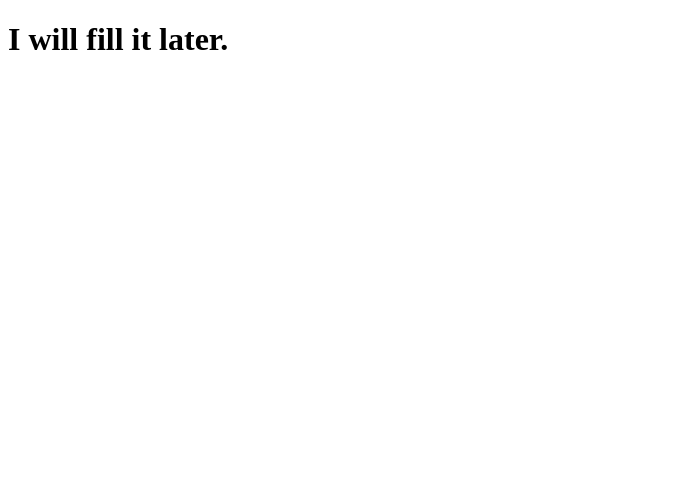
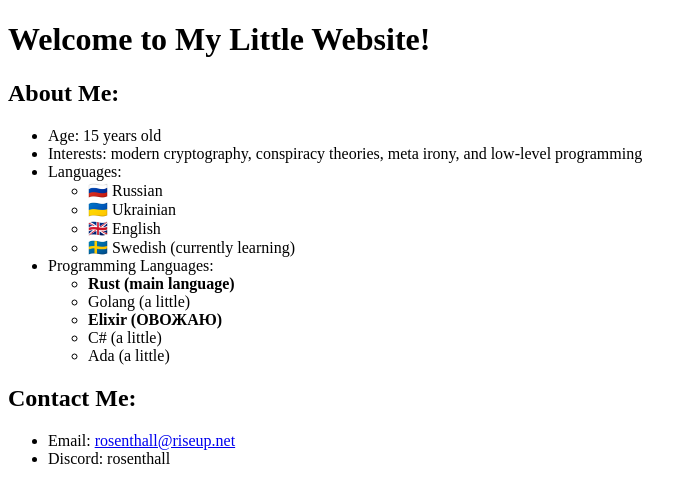
Before and after one commit to rosenthall/rosenthall.github.io, a plain HTML site: page index.html in a window 1280 px wide. Shown: the whole page, without its empty margins (0-697 px from the left). Drawn offline with Linux system fonts and the light colour scheme.

Commit message:
Update index.html
Added basic information about myself && the ways to contact me

```diff
--- a/index.html
+++ b/index.html
@@ -1,14 +1,41 @@
+<!DOCTYPE html>
+<html>
 
-<!DOCTYPE html>
-<html lang="en">
+<head>
+    <title>My Little Website</title>
+</head>
 
-    <head>
-        <meta charset="UTF-8">
-        <title>Rosenthall's site</title>
-    </head>
+<body>
+    <h1>Welcome to My Little Website!</h1>
 
-    <body>
-        <h1>I will fill it later.</h1>
-    </body>
+    <h2>About Me:</h2>
+    <ul>
+        <li>Age: 15 years old</li>
+        <li>Interests: modern cryptography, conspiracy theories, meta irony, and low-level programming</li>
+        <li>Languages:
+            <ul>
+                <li><span>&#x1F1F7;&#x1F1FA;</span> Russian</li>
+                <li><span>&#x1F1FA;&#x1F1E6;</span> Ukrainian</li>
+                <li><span>&#x1F1EC;&#x1F1E7;</span> English</li>
+                <li><span>&#x1F1F8;&#x1F1EA;</span> Swedish (currently learning)</li>
+            </ul>
+        </li>
+        <li>Programming Languages:
+            <ul>
+                <li><strong>Rust (main language)</strong></li>
+                <li>Golang (a little)</li>
+                <li><strong>Elixir (OBОЖАЮ)</strong></li>
+                <li>C# (a little)</li>
+                <li>Ada (a little)</li>
+            </ul>
+        </li>
+    </ul>
+
+    <h2>Contact Me:</h2>
+    <ul>
+        <li>Email: <a href="mailto:rosenthall@riseup.net">rosenthall@riseup.net</a></li>
+        <li>Discord: rosenthall</li>
+    </ul>
+</body>
 
 </html>
```
